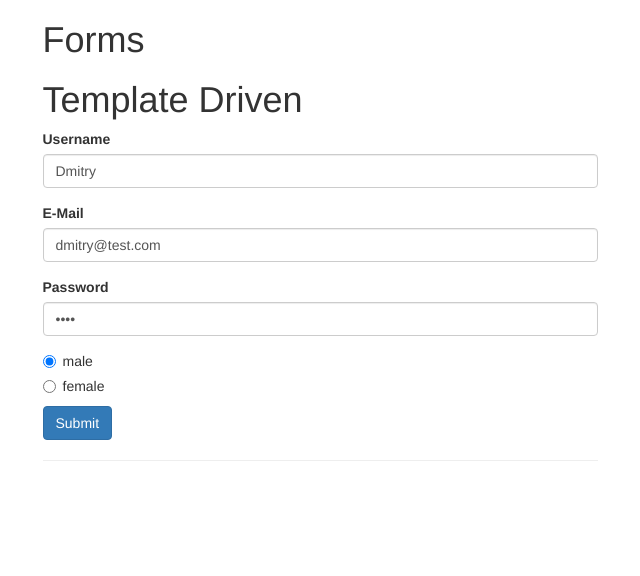
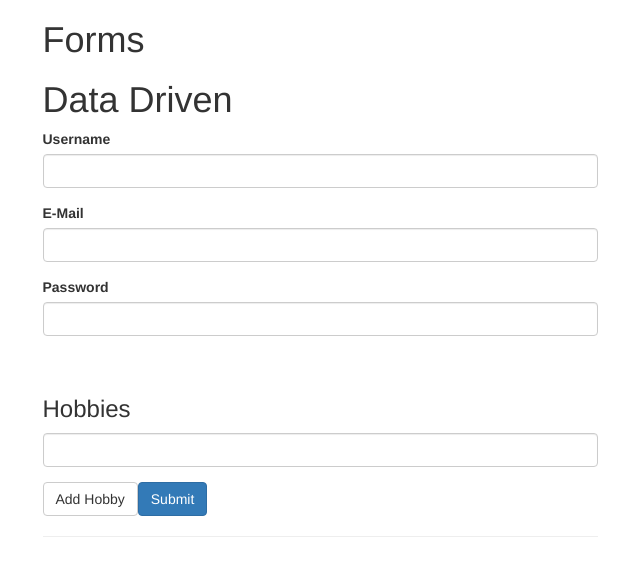
Before and after one commit to dharnitski/angular-05-forms, an Angular app: page / in a window 1280 px wide. Shown: the top 576 px of the page, without its empty margins (320-960 px from the left). Built offline with nearby package versions, Linux system fonts and the light colour scheme.

Commit message:
enable Data-Driven form

```diff
--- a/src/app/app.component.html
+++ b/src/app/app.component.html
@@ -2,7 +2,7 @@
   <div class="row">
     <div class="col-md-6 col-md-offset-3">
       <h1>Forms</h1>
-      <template-driven></template-driven>
+      <data-driven></data-driven>
       <hr>
     </div>
   </div>
```
Also changed, not shown: src/app/data-driven/data-driven.component.html (+4 -11 lines).
